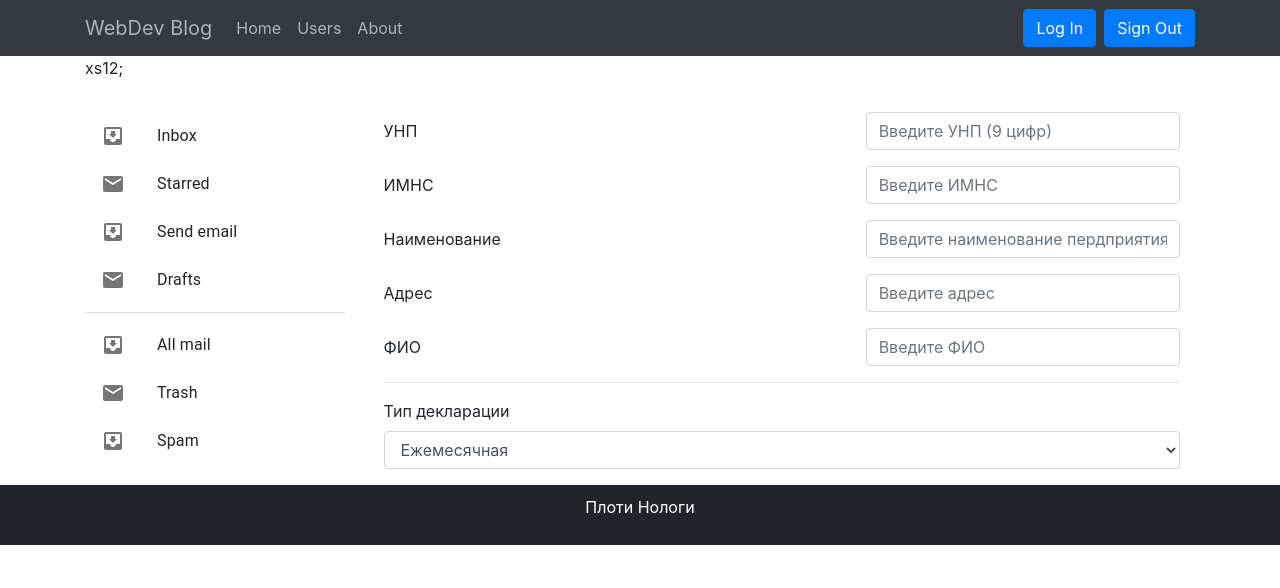
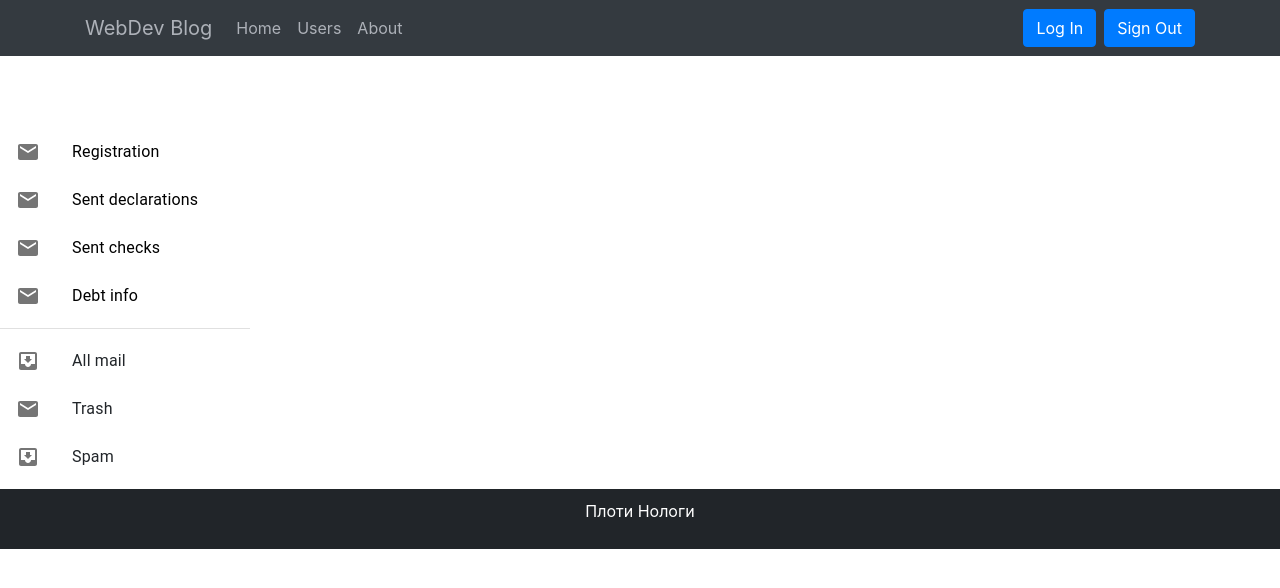
Before and after one commit to denisVirtuteDei/kurs-project, a React (Create React App) app: page /taxpayers in a window 1280 px wide. Shown: the top 588 px of the page. Built offline with nearby package versions, Linux system fonts and the light colour scheme.

Commit message:
add sidebar links

```diff
--- a/src/App.js
+++ b/src/App.js
@@ -24,7 +24,7 @@ const App = () => {
           <Route exact path="/users" render={Users} />
           <Route exact path="/about" component={About} />
           <Route exact path="/cabinet" component={Cabinet} />
-          <Route exact path="/taxpayers" component={TaxpayersMaket} />
+          <Route path="/taxpayers" component={TaxpayersMaket} />
         </Switch>
       </BrowserRouter>
       <Footer />
--- a/src/Components/FilingDec.js
+++ b/src/Components/FilingDec.js
@@ -1,5 +1,6 @@
 import React from "react";
 import { Container, Col, Row, Form } from "react-bootstrap";
+import Toolbar from '@material-ui/core/Toolbar'
 
 let checkboxValues = [
   {
@@ -16,57 +17,43 @@ let checkboxValues = [
   }
 ]
 
+let placeholders = [
+  {
+    title: "УНП",
+    placeholder: "Введите УНП (9 цифр)"
+  },
+  {
+    title: "ИМНС",
+    placeholder: "Введите ИМНС"
+  },
+  {
+    title: "Наименование",
+    placeholder: "Введите наименование предприятия"
+  },
+  {
+    title: "Адрес",
+    placeholder: "Введите адрес"
+  },
+  {
+    title: "ФИО",
+    placeholder: "Введите ФИО"
+  },
+];
+
+
 export const FilingDec = () => (
   <Container>
+    <Toolbar />
     <div className="mt-2">
       <Form>
-        <Form.Group as={Row} controlId="formPlaintext">
-          <Form.Label column sm="7">
-            УНП
-          </Form.Label>
-          <Col sm="5">
-            <Form.Control type="text" placeholder="Введите УНП (9 цифр)" />
-          </Col>
-        </Form.Group>
-
-        <Form.Group as={Row} controlId="formPlaintext">
-          <Form.Label column sm="7">
-            ИМНС
-          </Form.Label>
-          <Col sm="5">
-            <Form.Control type="text" placeholder="Введите ИМНС" />
-          </Col>
-        </Form.Group>
-
-        <Form.Group as={Row} controlId="formPlaintext">
-          <Form.Label column sm="7">
-            Наименование
-          </Form.Label>
-          <Col sm="5">
-            <Form.Control
-              type="text"
-              placeholder="Введите наименование пердприятия"
-            />
-          </Col>
-        </Form.Group>
-
-        <Form.Group as={Row} controlId="formPlaintext">
-          <Form.Label column sm="7">
-            Адрес
-          </Form.Label>
-          <Col sm="5">
-            <Form.Control type="text" placeholder="Введите адрес" />
-          </Col>
-        </Form.Group>
-
-        <Form.Group as={Row} controlId="formPlaintext">
-          <Form.Label column sm="7">
-            ФИО
-          </Form.Label>
-          <Col sm="5">
-            <Form.Control type="text" placeholder="Введите ФИО" />
-          </Col>
-        </Form.Group>
+        {
+          placeholders.map((el) => (
+            <Form.Group controlId="formPlaintext">
+              <Form.Label sm="7">{el.title}</Form.Label>
+              <Form.Control xs="6" type="text" placeholder={el.placeholder} />
+            </Form.Group>
+          ))
+        }
       </Form>
     </div>
     <hr />
@@ -82,23 +69,5 @@ export const FilingDec = () => (
         </Form.Group>
       </Form>
     </div>
-
-    {/* <Form>
-      {checkboxValues.map((value) => (
-        <div key={`default-checkbox-${value.id}`} className="mb-3">
-          <Form.Check
-            type="checkbox"
-            id={`default-checkbox-${value.id}`}
-            label={value.type}
-          />
-        </div>
-      ))}
-      <hr />
-      {["checkbox"].map((type) => (
-        <div key={`default-${type}`} className="mb-3">
-          <Form.Check type={type} id={`default-${type}`} label={`Ликвидация`} />
-        </div>
-      ))}
-    </Form> */}
   </Container>
 )
--- a/src/Components/LeftToolBar.js
+++ b/src/Components/LeftToolBar.js
@@ -1,51 +1,48 @@
 import React from 'react';
-import { makeStyles } from '@material-ui/core/styles';
-import Drawer from '@material-ui/core/Drawer';
-import AppBar from '@material-ui/core/AppBar';
-import CssBaseline from '@material-ui/core/CssBaseline';
-import Toolbar from '@material-ui/core/Toolbar';
 import List from '@material-ui/core/List';
-import Typography from '@material-ui/core/Typography';
 import Divider from '@material-ui/core/Divider';
 import ListItem from '@material-ui/core/ListItem';
 import ListItemIcon from '@material-ui/core/ListItemIcon';
 import ListItemText from '@material-ui/core/ListItemText';
+import Toolbar from '@material-ui/core/Toolbar'
 import InboxIcon from '@material-ui/icons/MoveToInbox';
 import MailIcon from '@material-ui/icons/Mail';
+import { NavLink } from "react-router-dom";
 
-const drawerWidth = 240;
-
-const useStyles = makeStyles((theme) => ({
-    root: {
-        display: 'flex',
+const sidebarUrls = [
+    {
+        title: 'Registration',
+        url: '/registration'
     },
-    appBar: {
-        zIndex: theme.zIndex.drawer + 1,
+    {
+        title: 'Sent declarations',
+        url: '/declarations'
     },
-    drawer: {
-        width: drawerWidth,
-        flexShrink: 0,
+    {
+        title: 'Sent checks',
+        url: '/checks'
     },
-    drawerPaper: {
-        width: drawerWidth,
-    },
-    drawerContainer: {
-        overflow: 'auto',
-    },
-}));
+    {
+        title: 'Debt info',
+        url: '/debt_info'
+    }
+]
 
 export default function LeftToolBar() {
-    const classes = useStyles();
-
     return (
-        <div className={classes.drawerContainer} >
+        <div style={{ width: 250 }} >
+            <Toolbar />
             <List>
-                {['Inbox', 'Starred', 'Send email', 'Drafts'].map((text, index) => (
-                    <ListItem button key={text}>
-                        <ListItemIcon>{index % 2 === 0 ? <InboxIcon /> : <MailIcon />}</ListItemIcon>
-                        <ListItemText primary={text} />
-                    </ListItem>
-                ))}
+                {
+                    sidebarUrls.map((el) => (
+                        <NavLink to={"/taxpayers" + el.url} style={{textDecoration: "none", color: "black"}}>
+                            <ListItem button key={el.title}>
+                                <ListItemIcon>{el.index % 2 === 0 ? <InboxIcon /> : <MailIcon />}</ListItemIcon>
+                                <ListItemText primary={el.title} />
+                            </ListItem>
+                        </NavLink>
+                    ))
+                }
             </List>
             <Divider />
             <List>
--- a/src/Components/TaxpayersMaket.js
+++ b/src/Components/TaxpayersMaket.js
@@ -1,21 +1,24 @@
-import React, { Component } from "react";
-import { Container, Col, Row, Form } from "react-bootstrap";
+import React from "react";
+import Container from "react-bootstrap/Container";
 import Grid from '@material-ui/core/Grid'
 import { FilingDec } from './FilingDec';
 import LeftToolBar from './LeftToolBar'
+import { Switch, Route } from "react-router-dom";
 
 export const TaxpayersMaket = () => {
     return (
-        <Container>
+        <Container fluid="true">
             <Grid container spacing={3}>
-                <Grid item xs={12}>
-                    xs12;
-                </Grid>
-                <Grid item xs={3}>
+                <Grid className="justify-content-md-left" item xs={3}>
                     <LeftToolBar />
                 </Grid>
                 <Grid item xs={9}>
-                    <FilingDec />
+                    <Switch>
+                        <Route exact path="/taxpayers/registration" component={FilingDec} />
+                        <Route exact path="/taxpayers/declarations" component={FilingDec} />
+                        <Route exact path="/taxpayers/checks" component={FilingDec} />
+                        <Route exact path="/taxpayers/debt_info" component={FilingDec} />
+                    </Switch>
                 </Grid>
             </Grid>
         </Container>
```
